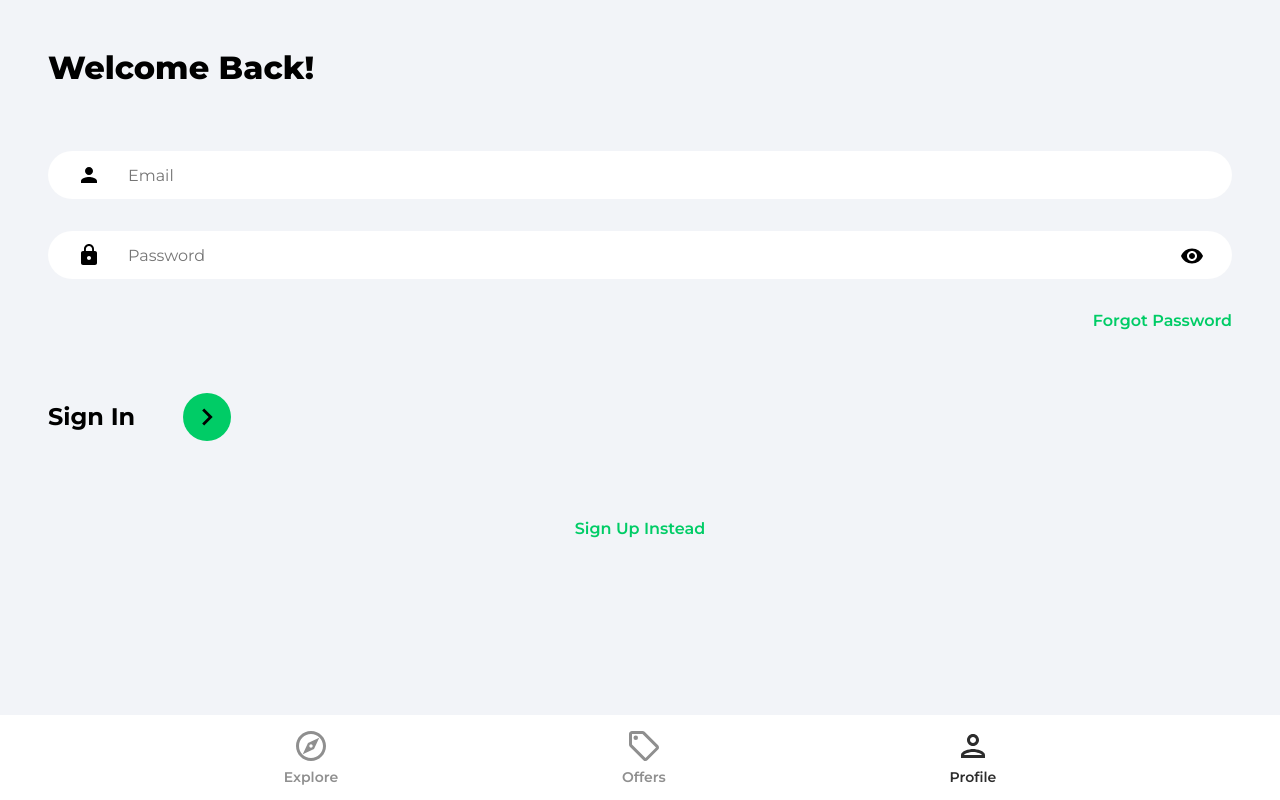
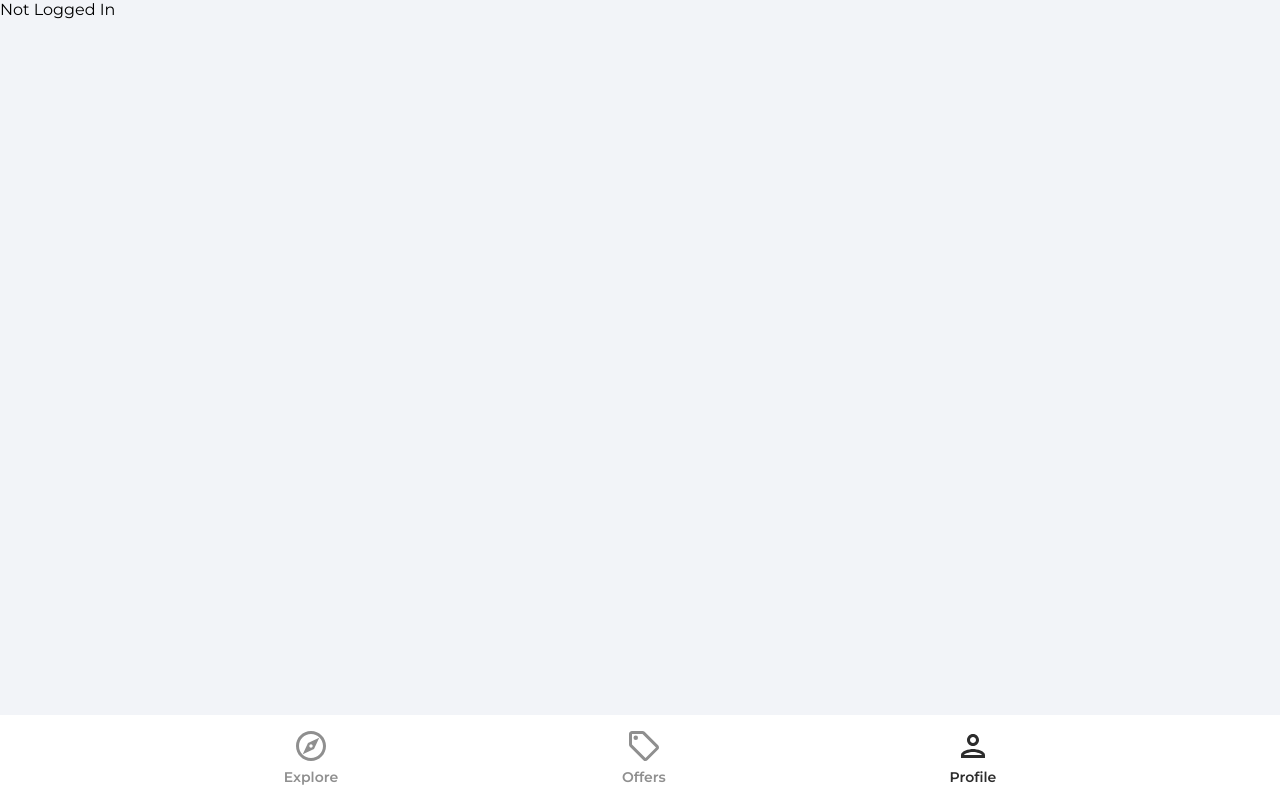
Before and after one commit to alancuenca/house-marketplace-app, a React (Create React App) app: page /profile in a window 1280 px wide. Built offline with nearby package versions, Linux system fonts and the light colour scheme.

Commit message:
display user in profile

```diff
--- a/src/App.js
+++ b/src/App.js
@@ -14,7 +14,7 @@
         <Routes>
           <Route path='/' element={<Explore />} />
           <Route path='/offers' element={<Offers />} />
-          <Route path='/profile' element={<SignIn />} />
+          <Route path='/profile' element={<Profile />} />
           <Route path='/sign-in' element={<SignIn />} />
           <Route path='/sign-up' element={<SignUp />} />
           <Route path='/forgot-password' element={<ForgotPassword />} />
--- a/src/pages/Profile.jsx
+++ b/src/pages/Profile.jsx
@@ -1,8 +1,14 @@
+import { useState, useEffect } from 'react'
+import { getAuth } from 'firebase/auth'
+
 function Profile() {
+    const [user, setUser] = useState(null)
+    const auth = getAuth()
+    useEffect(() => {
+        setUser(auth.currentUser)
+    }, [])
     return (
-        <div>
-            <h1>Profile</h1>
-        </div>
+        user ? <h1>{user.displayName}</h1> : 'Not Logged In'
     )
 }
 export default Profile
--- a/src/pages/SignIn.jsx
+++ b/src/pages/SignIn.jsx
@@ -1,7 +1,9 @@
 import { useState } from "react"
 import { Link, useNavigate } from "react-router-dom"
+import { getAuth, signInWithEmailAndPassword } from 'firebase/auth'
 import { ReactComponent as ArrowRightIcon } from '../assets/svg/keyboardArrowRightIcon.svg'
 import visibilityIcon from '../assets/svg/visibilityIcon.svg'
+import { async } from "q"
 
 function SignIn() {
     const [showPassword, setShowPassword] = useState(false)
@@ -17,6 +19,21 @@
         }))
     }
 
+    const onSubmit = async (e) => {
+        e.preventDefault()
+        try {
+            const auth = getAuth()
+
+            const userCredential = await signInWithEmailAndPassword(auth, email, password)
+
+            if (userCredential.user) {
+                navigate('/')
+            }
+        } catch (error) {
+            console.error(error)
+        }
+    }
+
     return (
         <>
             <div className="pageContainer">
@@ -25,7 +42,7 @@
                         Welcome Back!
                     </div>
                 </header>
-                <form>
+                <form onSubmit={onSubmit}>
                     <input
                         type="email"
                         className="emailInput"
```
